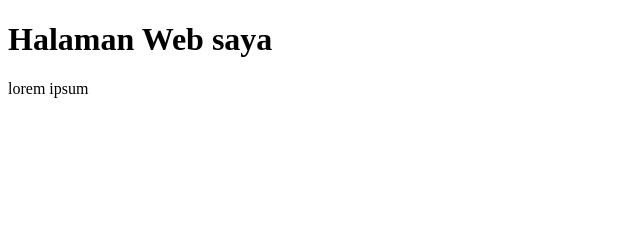
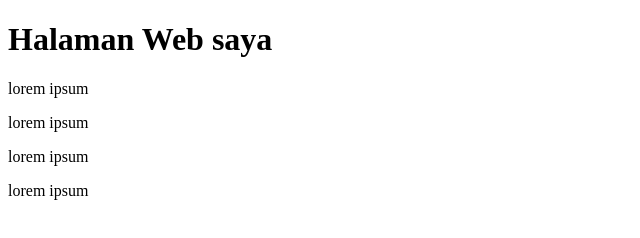
Before and after one commit to bakaman88/LatihanGit, a plain HTML site: page index.html in a window 1280 px wide. Shown: the whole page, without its empty margins (0-640 px from the left). Drawn offline with Linux system fonts and the light colour scheme.

Commit message:
menambahkan index

```diff
--- a/index.html
+++ b/index.html
@@ -7,5 +7,8 @@
   <body>
       <h1>Halaman Web saya</h1>
       <p>lorem ipsum</p>
+      <p>lorem ipsum</p>
+      <p>lorem ipsum</p>
+      <p>lorem ipsum</p>
   </body>
 </html>
--- a/style.css
+++ /dev/null
@@ -1,3 +0,0 @@
-body{
-  background: red;
-}
```
